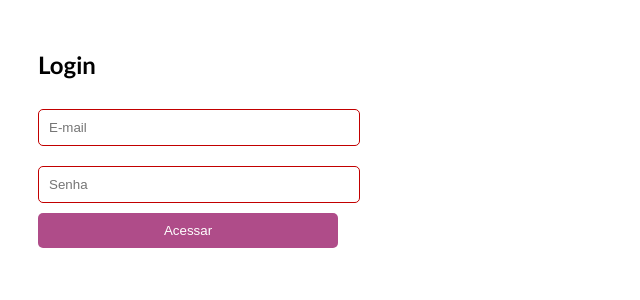
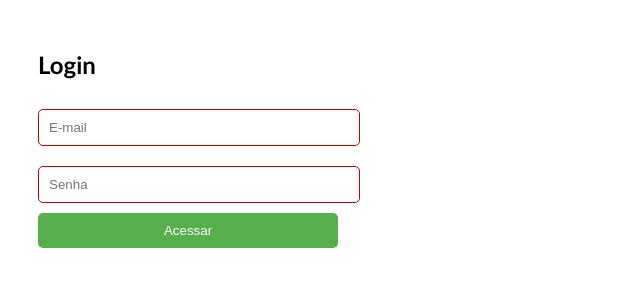
Before and after one commit to SilviaBea/ATP_Devops, a React (Create React App) app: page / in a window 1280 px wide. Shown: the top 300 px of the page, without its empty margins (0-640 px from the left). Built offline with nearby package versions, Linux system fonts and the light colour scheme.

Commit message:
change button to green

```diff
--- a/src/index.css
+++ b/src/index.css
@@ -22,7 +22,7 @@
 .login-button {
   width: 100%;
   padding: 10px;
-  background-color: #af4c89;
+  background-color: #57af4c;
   color: white;
   border: none;
   border-radius: 5px;
```
